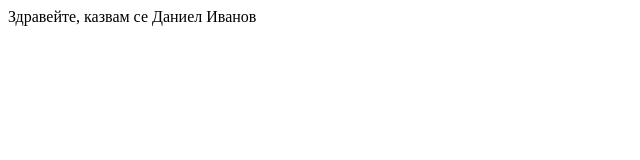
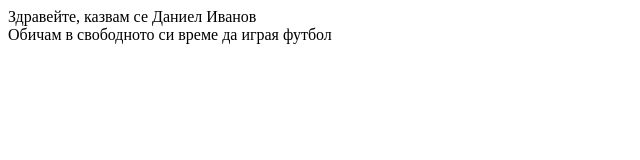
Before and after one commit to didoivanov48/stu2001321008, a plain HTML site: page index.html in a window 1280 px wide. Shown: the whole page, without its empty margins (0-640 px from the left). Drawn offline with Linux system fonts and the light colour scheme.

Commit message:
Add informaion about my hobbies

```diff
--- a/index.html
+++ b/index.html
@@ -9,5 +9,8 @@
 
      <!-- информация за вас  -->
     <div>Здравейте, казвам се Даниел Иванов</div>
+
+    <!-- - информация за вашите хобита и интереси -->
+    <div>Обичам в свободното си време да играя футбол</div>
 </body>
 </html>
```
